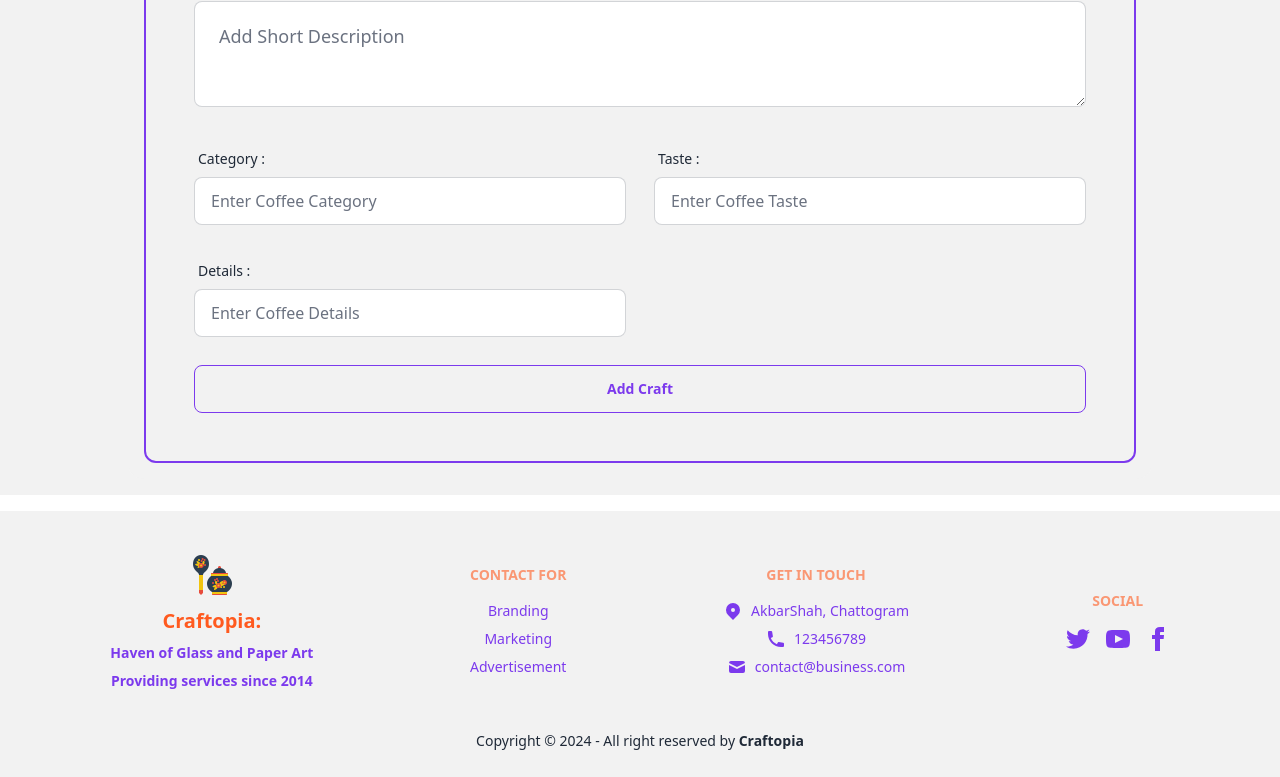
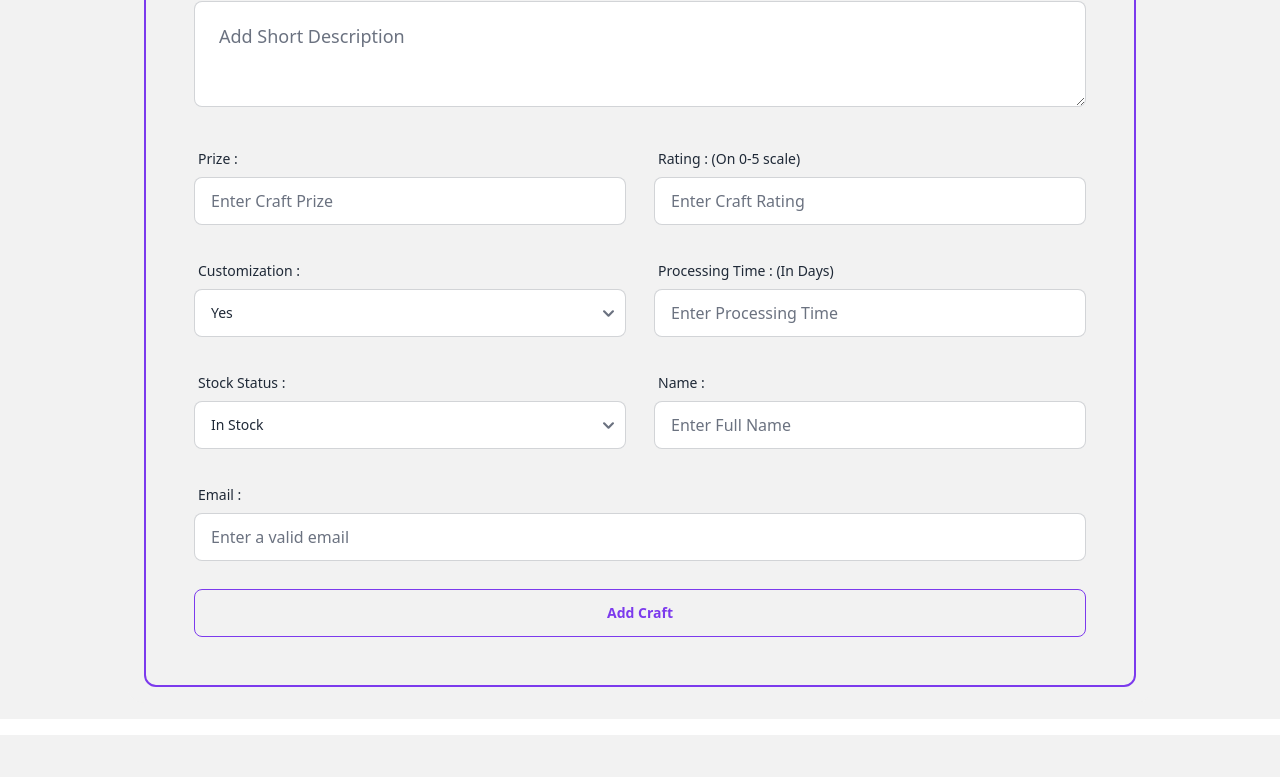
Before and after one commit to shahadathhs/craftopia-client, a React (Vite) app: page /addCraft in a window 1280 px wide. Shown: the part 801-1578 px from the top of the page. Built offline with nearby package versions, Linux system fonts and the light colour scheme; no server answers; sample sign-in values are in the browser's storage.

Commit message:
form created in add craft page and data showed in console

```diff
--- a/src/pages/AddCraft.jsx
+++ b/src/pages/AddCraft.jsx
@@ -1,8 +1,38 @@
+import { Helmet, HelmetProvider } from 'react-helmet-async';
 
 
 const AddCraft = () => {
+  const handleAddCraft = event => {
+    event.preventDefault();
+    const form = event.target;
+    const photo = form.photo.value;
+    const itemName = form.itemName.value;
+    const subCategory = form.subCategory.value;
+    const description = form.description.value;
+    const prize = form.prize.value;
+    const rating = form.rating.value;
+    const customization = form.customization.value;
+    const processingTime = form.processingTime.value;
+    const stockStatus = form.stockStatus.value;
+    const name = form.name.value;
+    const email = form.email.value;
+
+    const craftData = {
+      photo, itemName , subCategory, description, prize, rating, customization,
+      processingTime, stockStatus, name, email
+    }
+    console.table(craftData);
+    form.reset()
+  }
+
   return (
+    <HelmetProvider>
+      <div>
+        <Helmet>
+          <title>Craftopia | Add Craft Items</title>
+        </Helmet>
         <div className="py-4">
+          {/* banner */}
           <div className="hero bg-base-200">
             <div className="hero-content text-center">
               <div className="max-w-lg text-violet-800">
@@ -16,12 +46,13 @@ const AddCraft = () => {
               </div>
             </div>
           </div>
+          {/* form */}
           <div className="py-4 bg-base-200">
             <p className="text-center text-2xl font-bold italic text-orange-500">Fill the from</p>
             <div className="space-y-3">
-        <div className="bg-base-200 space-y-3 p-4 rounded-2xl w-4/5 mx-auto">
-          <form
-          className="grid grid-cols-1 md:grid-cols-2 gap-7 md:p-12 border-2 rounded-xl border-violet-600"
+            <div className="bg-base-200 space-y-3 p-4 rounded-2xl md:w-4/5 mx-auto">
+              <form  onSubmit={handleAddCraft}
+              className="grid grid-cols-1 md:grid-cols-2 gap-7 p-3 md:p-12 border-2 rounded-xl border-violet-600"
               >
                 {/* Photo URL */}
                 <div className="col-span-1 md:col-span-2">
@@ -58,23 +89,60 @@ const AddCraft = () => {
                   </label>
                   <textarea name="description" placeholder="Add Short Description" className="textarea textarea-bordered textarea-lg w-full" required ></textarea>
                 </div>
+                {/* Prize */}
                 <div>
                   <label className="label">
-                <span className="label-text">Category : </span>
+                    <span className="label-text">Prize : </span>
                   </label>
-              <input type="text" name="category" placeholder="Enter Coffee Category" className="input input-bordered w-full" required />
+                  <input type="text" name="prize" placeholder="Enter Craft Prize" className="input input-bordered w-full" required />
                 </div>
+                {/* Rating */}
                 <div>
                   <label className="label">
-                <span className="label-text">Taste : </span>
+                    <span className="label-text">Rating : (On 0-5 scale) </span>
                   </label>
-              <input type="text" name="taste" placeholder="Enter Coffee Taste" className="input input-bordered w-full" required />
+                  <input type="text" name="rating" placeholder="Enter Craft Rating" className="input input-bordered w-full" required />
                 </div>
+                {/* Customization */}
                 <div>
                   <label className="label">
-                <span className="label-text">Details : </span>
+                    <span className="label-text">Customization : </span>
                   </label>
-              <input type="text" name="details" placeholder="Enter Coffee Details" className="input input-bordered w-full" required />
+                  <select name="customization" className="select select-bordered w-full" required>
+                    <option>Yes</option>
+                    <option>No</option>
+                  </select>
+                </div>
+                {/* Processing Time */}
+                <div>
+                  <label className="label">
+                    <span className="label-text">Processing Time : (In Days) </span>
+                  </label>
+                  <input type="number" name="processingTime" placeholder="Enter Processing Time" className="input input-bordered w-full" required />
+                </div>
+                {/* Stock Status */}
+                <div>
+                  <label className="label">
+                    <span className="label-text">Stock Status : </span>
+                  </label>
+                  <select name="stockStatus" className="select select-bordered w-full" required>
+                    <option>In Stock</option>
+                    <option>Made to Order</option>
+                  </select>
+                </div>
+                {/* Name */}
+                <div>
+                  <label className="label">
+                    <span className="label-text">Name : </span>
+                  </label>
+                  <input type="text" name="name" placeholder="Enter Full Name" className="input input-bordered w-full" required />
+                </div>
+                {/* Email */}
+                <div className="col-span-1 md:col-span-2">
+                  <label className="label">
+                    <span className="label-text">Email : </span>
+                  </label>
+                  <input type="email" name="email" placeholder="Enter a valid email" className="input input-bordered w-full" required />
                 </div>
                 {/* Add button */}
                 <div className="col-span-1 md:col-span-2">
@@ -85,6 +153,8 @@ const AddCraft = () => {
           </div>
           </div>
         </div>
+      </div>
+    </HelmetProvider>
   );
 };
 
```
Lines whose indentation alone changed are shown as unchanged.
